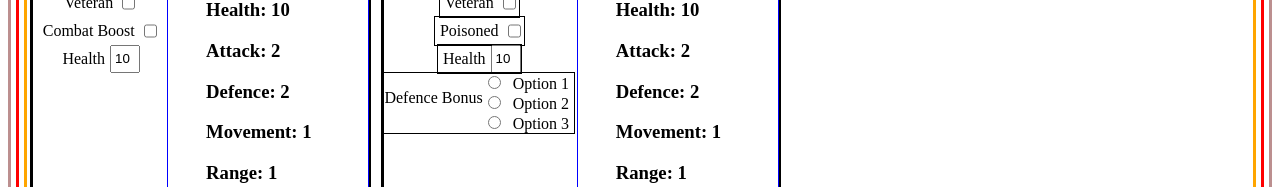
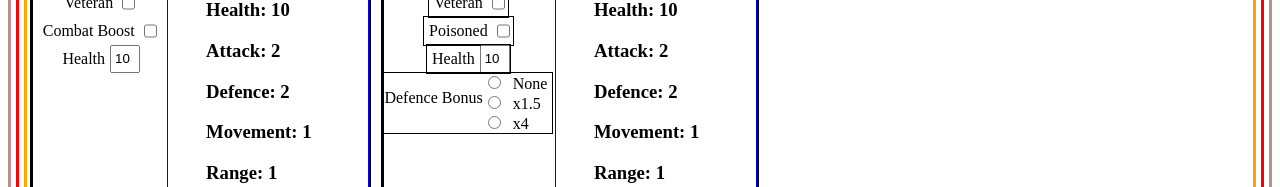
Before and after one commit to firebat75/polytopia-battle-calculator, a SvelteKit app: page / in a window 1280 px wide. Shown: the part 219-406 px from the top of the page. Built offline with nearby package versions, Linux system fonts and the light colour scheme.

Commit message:
defence bonus radio buttons implemented

```diff
--- a/src/components/DefenderCard.svelte
+++ b/src/components/DefenderCard.svelte
@@ -99,6 +99,18 @@
             stats.defence = stats.defence / 0.8;
         }
         console.log(fields);
+    }
+
+    function dBonus0() {
+        fields.dBonus = 0;
+    }
+
+    function dBonus1() {
+        fields.dBonus = 1.5;
+    }
+
+    function dBonus2() {
+        fields.dBonus = 3;
     }
 
     function selection(e) {
@@ -227,24 +239,27 @@
                         name="option"
                         value="option1"
                         id="option1"
+                        on:click={dBonus0}
                     />
-                    <label for="option1">Option 1</label><br />
+                    <label for="option1">None</label><br />
 
                     <input
                         type="radio"
                         name="option"
                         value="option2"
                         id="option2"
+                        on:click={dBonus1}
                     />
-                    <label for="option2">Option 2</label><br />
+                    <label for="option2">x1.5</label><br />
 
                     <input
                         type="radio"
                         name="option"
                         value="option3"
                         id="option3"
+                        on:click={dBonus2}
                     />
-                    <label for="option3">Option 3</label><br />
+                    <label for="option3">x4</label><br />
                 </div>
             </div>
         </form>
```
